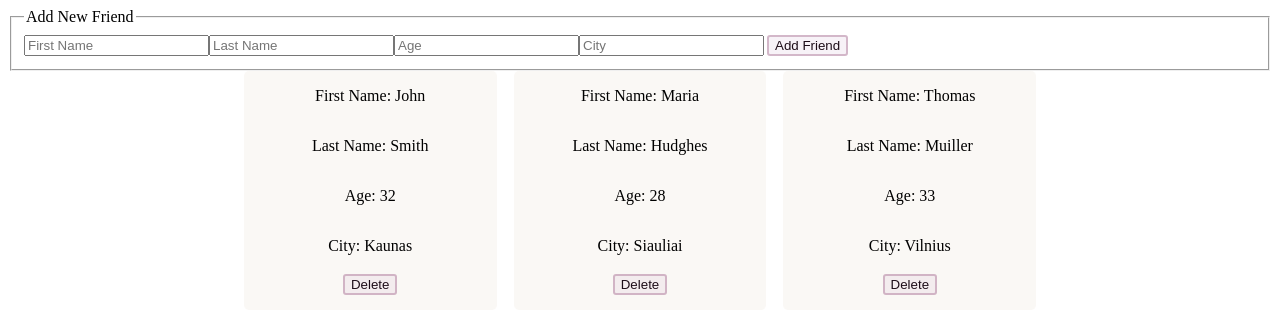
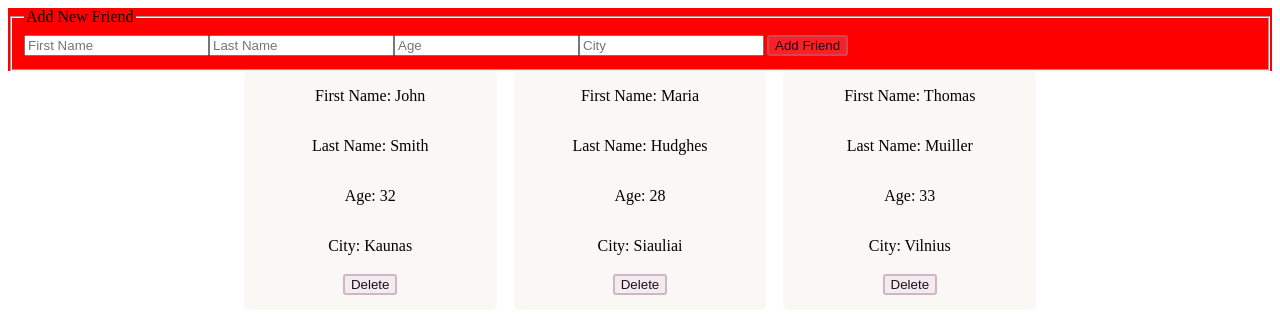
Before and after one commit to its-nikole/friend-list-app_react, a React (Create React App) app: page / in a window 1280 px wide. Shown: the top 334 px of the page. Built offline with nearby package versions, Linux system fonts and the light colour scheme.

Commit message:
durnas outline formos nepasinaikina>:(

```diff
--- a/src/App.js
+++ b/src/App.js
@@ -58,7 +58,7 @@ export function App() {
 
   return (
     <>
-      <div className="wrapper">
+      <div className="form-wrapper">
         <form onSubmit={handleSubmit}>
           <fieldset>
             <legend>Add New Friend</legend>
@@ -96,7 +96,7 @@ export function App() {
       </div>
       <div className="friends-container">
         {friendsState.map((friend) => (
-          <div className="FriendCard" key={friend.id}>
+          <div className="friend-card" key={friend.id}>
             <p>First Name: {friend.firstName}</p>
             <p>Last Name: {friend.lastName}</p>
             <p>Age: {friend.age}</p>
--- a/src/index.css
+++ b/src/index.css
@@ -1,4 +1,9 @@
-.FriendCard {
+form {
+    outline: none;
+    background-color: red;
+}
+
+.friend-card {
     display: flex;
     flex-direction: column;
     justify-content: center;
```
